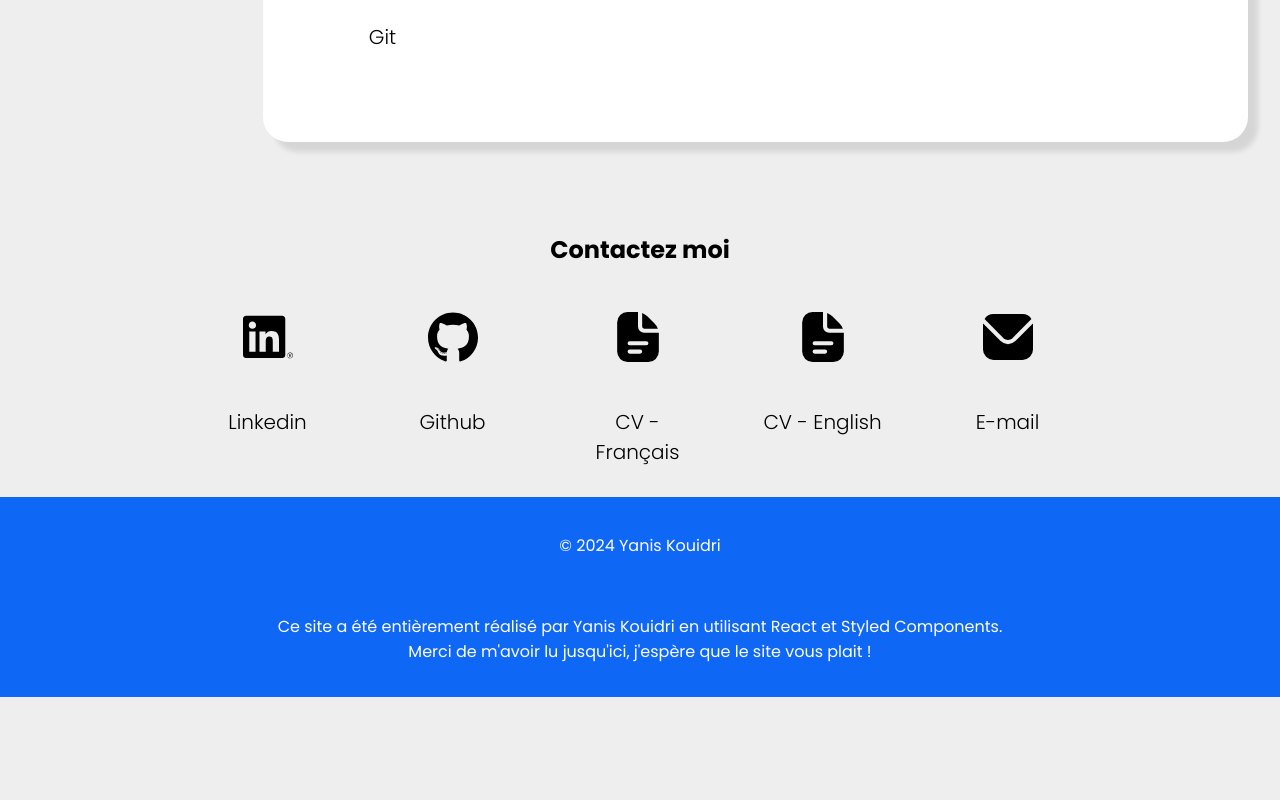
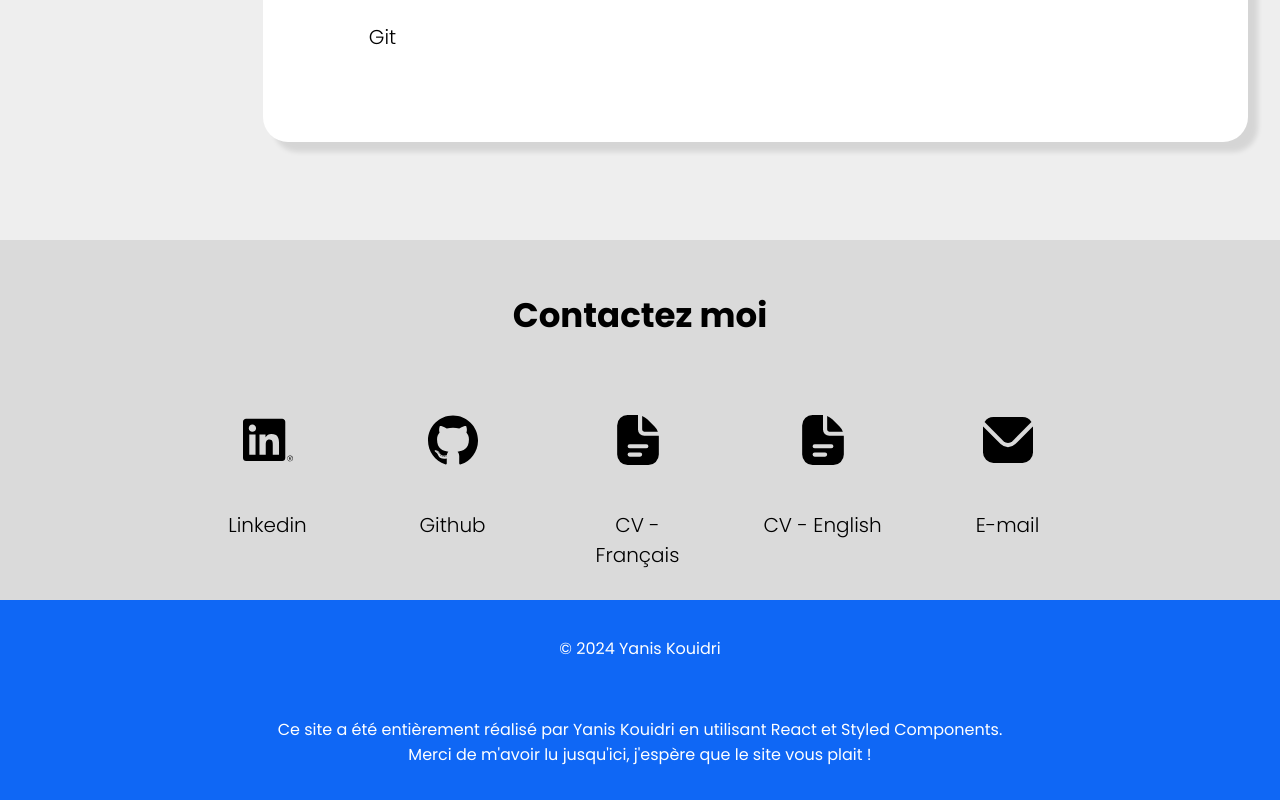
Before and after one commit to Yanis-Kouidri/personal-website-frontend, a React (Create React App) app: page / in a window 1280 px wide. Shown: the part 3245-4045 px from the top of the page. Before the commit the page ends 3942 px from the top, so only its background shows below. Built offline with nearby package versions, Linux system fonts and the light colour scheme.

Commit message:
add style

```diff
--- a/src/components/home/Contacts.jsx
+++ b/src/components/home/Contacts.jsx
@@ -3,10 +3,14 @@ import styled from "styled-components"
 import Card from "./Card"
 import contacts from "../../data/home/contacts"
 
-const ContactWrapper = styled.div``
+const ContactWrapper = styled.div`
+  background-color: #dadada;
+`
 
 const Title = styled.h2`
   text-align: center;
+  font-size: 34px;
+  padding: 50px 0px 20px 0px;
 `
 
 const ContactListWrapper = styled.div`
```
